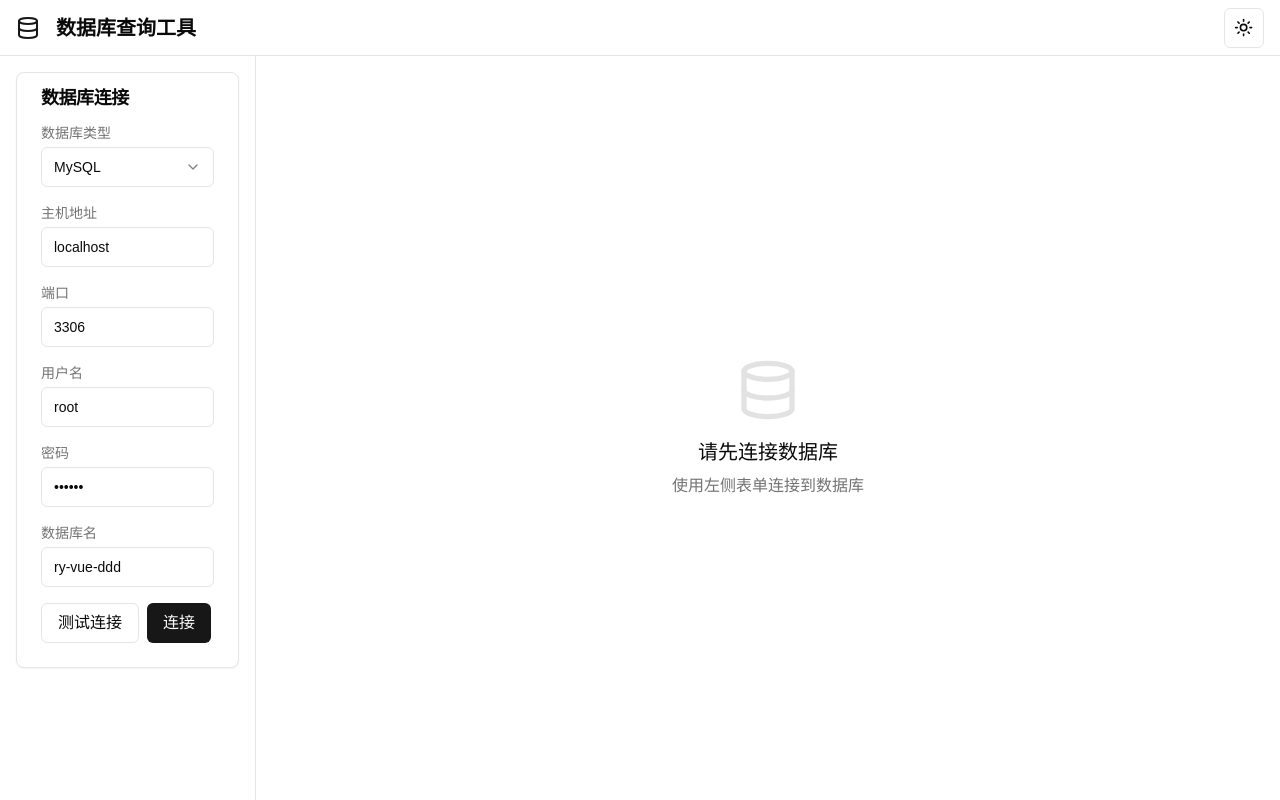
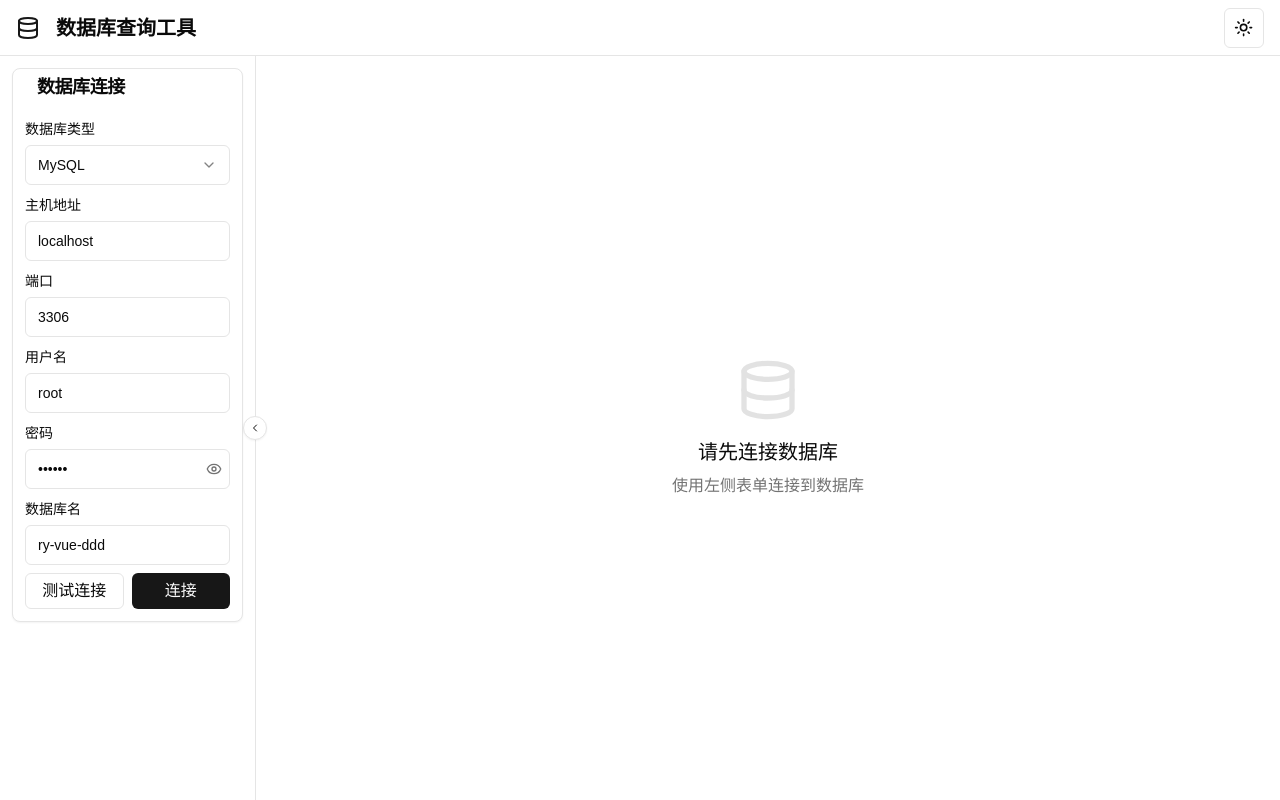
Before and after one commit to mynxg/db-explorer-web, a Next.js app: page / in a window 1280 px wide. Built offline with nearby package versions, Linux system fonts and the light colour scheme.

Commit message:
feat：对本地保存数据库连接信息加密

```diff
--- a/src/app/page.tsx
+++ b/src/app/page.tsx
@@ -3,7 +3,7 @@
 import { useState, useEffect } from "react";
 import { ToastContainer, toast } from 'react-toastify';
 import 'react-toastify/dist/ReactToastify.css';
-import { Database, ChevronDown } from "lucide-react";
+import { Database, ChevronDown, ChevronRight, ChevronLeft } from "lucide-react";
 import { databaseService, ConnectionInfo, TableInfo, TabData } from '@/app/api/api';
 import { Badge } from "@/components/ui/badge";
 import { Button } from "@/components/ui/button";
@@ -12,6 +12,7 @@ import { ModeToggle } from "@/components/mode-toggle";
 import { ConnectionPanel } from "@/components/database/ConnectionPanel";
 import { TableList } from "@/components/database/TableList";
 import { TabManager } from "@/components/database/TabManager";
+import { securityService } from '@/app/services/securityService';
 
 export default function DatabasePage() {
   const [connectionInfo, setConnectionInfo] = useState<ConnectionInfo>({
@@ -30,37 +31,30 @@ export default function DatabasePage() {
   const [tabs, setTabs] = useState<TabData[]>([]);
   const [tabIndex, setTabIndex] = useState(0);
   const [savedConnections, setSavedConnections] = useState<ConnectionInfo[]>([]);
+  const [securityLocked, setSecurityLocked] = useState(false);
+  const [sidebarCollapsed, setSidebarCollapsed] = useState(false);
 
   // 加载保存的连接信息
   useEffect(() => {
-    const savedConnectionInfo = localStorage.getItem('connectionInfo');
-    const savedConnected = localStorage.getItem('connected');
-    const savedConnectionsHistory = localStorage.getItem('connectionsHistory');
+    // 使用安全服务获取存储的连接信息
+    const savedConnectionInfo = securityService.getWithExpiry('connectionInfo');
+    const savedConnected = localStorage.getItem('connected') === 'true';
+    const savedConnectionsHistory = securityService.getWithExpiry('connectionsHistory');
 
     // 加载连接历史
     if (savedConnectionsHistory) {
-      try {
-        const connections = JSON.parse(savedConnectionsHistory);
-        setSavedConnections(connections);
-      } catch (error) {
-        console.error('Failed to parse connections history:', error);
-      }
+      setSavedConnections(savedConnectionsHistory);
     }
 
     // 加载当前连接
     if (savedConnectionInfo) {
-      try {
-        const parsedInfo = JSON.parse(savedConnectionInfo);
-        setConnectionInfo(parsedInfo);
+      setConnectionInfo(savedConnectionInfo);
 
-        // 如果之前已连接，自动重新连接
-        if (savedConnected === 'true') {
-          setTimeout(() => {
-            handleAutoConnect(parsedInfo);
-          }, 500);
-        }
-      } catch (error) {
-        console.error('Failed to parse saved connection info:', error);
+      // 如果之前已连接，自动重新连接
+      if (savedConnected) {
+        setTimeout(() => {
+          handleAutoConnect(savedConnectionInfo);
+        }, 500);
       }
     }
   }, []);
@@ -91,12 +85,14 @@ export default function DatabasePage() {
     if (!exists) {
       const newConnections = [conn, ...savedConnections.slice(0, 9)]; // 最多保存10个
       setSavedConnections(newConnections);
-      localStorage.setItem('connectionsHistory', JSON.stringify(newConnections));
+
+      // 使用安全服务加密存储连接历史
+      securityService.storeWithExpiry('connectionsHistory', newConnections, 30); // 30天过期
     }
   };
 
   // 连接到数据库
-  const connect = async () => {
+  const connect = async (rememberConnection = true) => {
     setConnecting(true);
     try {
       const tables = await databaseService.getTables(connectionInfo);
@@ -104,10 +100,18 @@ export default function DatabasePage() {
       setConnected(true);
       toast.success('已连接到数据库，获取到 ' + tables.length + ' 个表');
 
-      localStorage.setItem('connectionInfo', JSON.stringify(connectionInfo));
-      localStorage.setItem('connected', 'true');
+      // 根据"记住我"选项决定是否保存连接信息
+      if (rememberConnection) {
+        // 使用安全服务加密存储连接信息
+        securityService.storeWithExpiry('connectionInfo', connectionInfo, 7); // 7天过期
+        localStorage.setItem('connected', 'true');
 
-      saveConnectionToHistory(connectionInfo);
+        // 保存到连接历史
+        saveConnectionToHistory(connectionInfo);
+      } else {
+        // 仅保存会话期间
+        sessionStorage.setItem('tempConnectionInfo', JSON.stringify(connectionInfo));
+      }
     } catch (error: unknown) {
       const err = error as { response?: { data?: { message?: string } }, message: string };
       console.error('连接数据库失败', error);
@@ -127,6 +131,8 @@ export default function DatabasePage() {
     setActiveTab('');
 
     localStorage.removeItem('connected');
+    // 可选: 清除会话存储
+    sessionStorage.removeItem('tempConnectionInfo');
 
     toast.info('已断开数据库连接');
   };
@@ -533,6 +539,53 @@ export default function DatabasePage() {
     setActiveTab('');
   };
 
+  // 设置不活动计时器
+  useEffect(() => {
+    let inactivityTimer: NodeJS.Timeout;
+
+    // 只在已连接时激活锁定功能
+    if (connected) {
+      // 设置30分钟不活动后自动锁定
+      const INACTIVITY_TIMEOUT = 30 * 60 * 1000; // 30分钟
+
+      const resetTimer = () => {
+        clearTimeout(inactivityTimer);
+        inactivityTimer = setTimeout(() => {
+          setSecurityLocked(true);
+          toast.info('因长时间不活动，连接已被锁定，请重新输入密码');
+        }, INACTIVITY_TIMEOUT);
+      };
+
+      // 设置初始计时器
+      resetTimer();
+
+      // 添加用户活动监听器
+      const activityEvents = ['mousedown', 'keydown', 'touchstart', 'scroll'];
+      activityEvents.forEach(event => {
+        window.addEventListener(event, resetTimer);
+      });
+
+      // 清理函数
+      return () => {
+        clearTimeout(inactivityTimer);
+        activityEvents.forEach(event => {
+          window.removeEventListener(event, resetTimer);
+        });
+      };
+    }
+  }, [connected]);
+
+  // 创建一个解锁函数
+  const unlockConnection = (password: string) => {
+    // 验证密码是否与存储的密码匹配
+    if (password === connectionInfo.password) {
+      setSecurityLocked(false);
+      toast.success('连接已解锁');
+    } else {
+      toast.error('密码不正确');
+    }
+  };
+
   return (
     <div className="flex flex-col h-screen bg-background text-foreground">
       <ToastContainer position="top-right" autoClose={3000} />
@@ -580,11 +633,11 @@ export default function DatabasePage() {
       </header>
 
       {/* 主内容区 */}
-      <div className="flex flex-1 overflow-hidden">
-        {/* 左侧边栏 */}
-        <div className="w-64 border-r border-border flex flex-col overflow-hidden">
+      <div className="flex flex-1 overflow-hidden relative">
+        {/* 左侧边栏 - 调整为响应式宽度 */}
+        <div className={`${sidebarCollapsed ? 'w-0' : 'w-56 sm:w-64'} transition-all duration-300 border-r border-border flex flex-col overflow-hidden relative`}>
           {!connected ? (
-            <div className="p-4">
+            <div className="p-3 overflow-hidden">
               <ConnectionPanel
                 connectionInfo={connectionInfo}
                 onConnectionInfoChange={handleConnectionChange}
@@ -605,7 +658,7 @@ export default function DatabasePage() {
         </div>
 
         {/* 右侧内容区 */}
-        <div className="flex-1 flex flex-col overflow-hidden">
+        <div className="flex-1 flex flex-col overflow-hidden min-w-0">
           {connected ? (
             <TabManager
               tabs={tabs}
@@ -629,6 +682,16 @@ export default function DatabasePage() {
             </div>
           )}
         </div>
+
+        {/* 独立的折叠按钮 - 不包含在侧边栏内部 */}
+        <Button
+          variant="ghost"
+          size="icon"
+          onClick={() => setSidebarCollapsed(!sidebarCollapsed)}
+          className={`absolute ${sidebarCollapsed ? 'left-0' : 'left-[calc(255px-12px)]'} sm:${sidebarCollapsed ? 'left-0' : 'left-[calc(256px-12px)]'} top-1/2 -translate-y-1/2 z-20 bg-background border border-border rounded-full h-6 w-6 p-1 shadow-sm transition-all duration-300`}
+        >
+          {sidebarCollapsed ? <ChevronRight className="h-3 w-3" /> : <ChevronLeft className="h-3 w-3" />}
+        </Button>
       </div>
     </div>
   );
--- /dev/null
+++ b/src/app/services/securityService.ts
@@ -0,0 +1,99 @@
+import CryptoJS from 'crypto-js';
+
+// 安全存储服务
+export const securityService = {
+  // 加密密钥 (理想情况下应该是从环境变量或其他安全来源获取)
+  _encryptionKey: 'db-tool-secure-key-2024',
+
+  // 获取加密密钥
+  getEncryptionKey(): string {
+    // 可以选择从更复杂的来源获取密钥，例如与用户会话相关的信息
+    // 这里简单使用固定密钥 + 浏览器指纹的组合
+    const browserInfo = navigator.userAgent + navigator.language;
+    const browserHash = CryptoJS.SHA256(browserInfo).toString().substring(0, 16);
+    return this._encryptionKey + browserHash;
+  },
+
+  // 加密数据
+  encrypt(data: any): string {
+    const jsonStr = JSON.stringify({
+      data,
+      timestamp: new Date().getTime(),
+      expires: new Date().getTime() + (7 * 24 * 60 * 60 * 1000) // 默认7天过期
+    });
+    return CryptoJS.AES.encrypt(jsonStr, this.getEncryptionKey()).toString();
+  },
+
+  // 解密数据
+  decrypt(encryptedData: string): any {
+    try {
+      const decrypted = CryptoJS.AES.decrypt(encryptedData, this.getEncryptionKey());
+      const jsonStr = decrypted.toString(CryptoJS.enc.Utf8);
+      if (!jsonStr) return null;
+
+      const data = JSON.parse(jsonStr);
+
+      // 检查是否过期
+      if (data.expires && data.expires < new Date().getTime()) {
+        return null; // 数据已过期
+      }
+
+      return data.data;
+    } catch (error) {
+      console.error('解密失败:', error);
+      return null;
+    }
+  },
+
+  // 存储带过期时间的数据
+  storeWithExpiry(key: string, data: any, days = 7): void {
+    const jsonData = {
+      data,
+      timestamp: new Date().getTime(),
+      expires: new Date().getTime() + (days * 24 * 60 * 60 * 1000)
+    };
+
+    const encrypted = CryptoJS.AES.encrypt(
+      JSON.stringify(jsonData),
+      this.getEncryptionKey()
+    ).toString();
+
+    localStorage.setItem(key, encrypted);
+  },
+
+  // 获取数据并检查过期
+  getWithExpiry(key: string): any {
+    const encrypted = localStorage.getItem(key);
+    if (!encrypted) return null;
+
+    try {
+      const decrypted = CryptoJS.AES.decrypt(encrypted, this.getEncryptionKey());
+      const jsonStr = decrypted.toString(CryptoJS.enc.Utf8);
+      if (!jsonStr) return null;
+
+      const data = JSON.parse(jsonStr);
+
+      // 检查是否过期
+      if (data.expires && data.expires < new Date().getTime()) {
+        localStorage.removeItem(key); // 移除过期数据
+        return null;
+      }
+
+      return data.data;
+    } catch (error) {
+      console.error(`获取${key}失败:`, error);
+      return null;
+    }
+  },
+
+  // 清除所有安全存储的数据
+  clearAllSecureData(): void {
+    const keysToRemove = [
+      'connectionInfo',
+      'connected',
+      'connectionsHistory'
+    ];
+
+    keysToRemove.forEach(key => localStorage.removeItem(key));
+  }
+};
--- a/src/components/database/ConnectionPanel.tsx
+++ b/src/components/database/ConnectionPanel.tsx
@@ -5,11 +5,14 @@ import { Button } from "@/components/ui/button";
 import { Select, SelectContent, SelectItem, SelectTrigger, SelectValue } from "@/components/ui/select";
 import { Card, CardContent, CardHeader, CardTitle } from "@/components/ui/card";
 import { databaseService, ConnectionInfo } from '@/app/api/api';
+import { Label } from "@/components/ui/label";
+import { Checkbox } from "@/components/ui/checkbox";
+import { Loader2, EyeOff, Eye } from "lucide-react";
 
 interface ConnectionPanelProps {
   connectionInfo: ConnectionInfo;
   onConnectionInfoChange: (field: string, value: any) => void;
-  onConnect: () => Promise<void>;
+  onConnect: (rememberConnection: boolean) => void;
   onDisconnect: () => void;
   connecting: boolean;
   connected: boolean;
@@ -28,6 +31,8 @@ export function ConnectionPanel({
   onSwitchConnection
 }: ConnectionPanelProps) {
   const [testingConnection, setTestingConnection] = useState(false);
+  const [rememberConnection, setRememberConnection] = useState(true);
+  const [showPassword, setShowPassword] = useState(false);
 
   const testConnection = async () => {
     setTestingConnection(true);
@@ -47,20 +52,25 @@ export function ConnectionPanel({
     }
   };
 
+  const handleConnect = () => {
+    onConnect(rememberConnection);
+  };
+
   return (
-    <Card>
-      <CardHeader className="py-4">
+    <Card className="max-w-full">
+      <CardHeader className="py-1">
         <CardTitle className="text-lg">数据库连接</CardTitle>
       </CardHeader>
-      <CardContent>
-        <div className="space-y-4">
-          <div>
-            <label className="block text-sm mb-1 text-muted-foreground">数据库类型</label>
+      <CardContent className="p-3">
+        <div className="space-y-2 max-w-full">
+          <div className="space-y-1">
+            <Label htmlFor="dbType">数据库类型</Label>
             <Select
               value={connectionInfo.dbType}
               onValueChange={(value) => onConnectionInfoChange('dbType', value)}
+              disabled={connecting}
             >
-              <SelectTrigger>
+              <SelectTrigger id="dbType">
                 <SelectValue placeholder="选择数据库类型" />
               </SelectTrigger>
               <SelectContent>
@@ -72,75 +82,119 @@ export function ConnectionPanel({
             </Select>
           </div>
 
-          <div>
-            <label className="block text-sm mb-1 text-muted-foreground">主机地址</label>
+          <div className="space-y-1">
+            <Label htmlFor="hostname">主机地址</Label>
             <Input
+              id="hostname"
               value={connectionInfo.ip}
               onChange={(e) => onConnectionInfoChange('ip', e.target.value)}
               placeholder="例如: localhost"
+              disabled={connecting}
             />
           </div>
 
-          <div>
-            <label className="block text-sm mb-1 text-muted-foreground">端口</label>
+          <div className="space-y-1">
+            <Label htmlFor="port">端口</Label>
             <Input
+              id="port"
               type="number"
               value={connectionInfo.port.toString()}
               onChange={(e) => onConnectionInfoChange('port', e.target.value)}
               placeholder="例如: 3306"
+              disabled={connecting}
             />
           </div>
 
-          <div>
-            <label className="block text-sm mb-1 text-muted-foreground">用户名</label>
+          <div className="space-y-1">
+            <Label htmlFor="username">用户名</Label>
             <Input
+              id="username"
               value={connectionInfo.username}
               onChange={(e) => onConnectionInfoChange('username', e.target.value)}
               placeholder="例如: root"
+              disabled={connecting}
             />
           </div>
 
-          <div>
-            <label className="block text-sm mb-1 text-muted-foreground">密码</label>
+          <div className="space-y-1">
+            <Label htmlFor="password">密码</Label>
+            <div className="relative">
+              <Input
+                id="password"
+                type={showPassword ? "text" : "password"}
+                value={connectionInfo.password}
+                onChange={(e) => onConnectionInfoChange('password', e.target.value)}
+                disabled={connecting}
+              />
+              <button
+                type="button"
+                onClick={() => setShowPassword(!showPassword)}
+                className="absolute right-2 top-1/2 -translate-y-1/2 text-muted-foreground hover:text-foreground"
+              >
+                {showPassword ? <EyeOff className="h-4 w-4" /> : <Eye className="h-4 w-4" />}
+              </button>
+            </div>
+          </div>
+
+          <div className="space-y-1">
+            <Label htmlFor="dbname">数据库名</Label>
             <Input
-              type="password"
-              value={connectionInfo.password}
-              onChange={(e) => onConnectionInfoChange('password', e.target.value)}
-              placeholder="输入密码"
+              id="dbname"
+              value={connectionInfo.dbName}
+              onChange={(e) => onConnectionInfoChange('dbName', e.target.value)}
+              placeholder="例如: mysql"
+              disabled={connecting}
             />
           </div>
 
-          <div>
-            <label className="block text-sm mb-1 text-muted-foreground">数据库名</label>
-            <Input
-              value={connectionInfo.dbName}
-              onChange={(e) => onConnectionInfoChange('dbName', e.target.value)}
-              placeholder="例如: mysql"
+          {/* <div className="flex items-center space-x-2 pb-1">
+            <Checkbox
+              id="rememberConnection"
+              checked={rememberConnection}
+              onCheckedChange={(checked) => setRememberConnection(!!checked)}
+              disabled={connecting}
             />
-          </div>
+            <Label
+              htmlFor="rememberConnection"
+              className="text-lm cursor-pointer truncate"
+            >
+              记住我的连接信息 (7天)
+            </Label>
+          </div> */}
 
-          <div className="flex space-x-2 mt-4">
+          <div className="grid grid-cols-1 sm:grid-cols-2 gap-2">
             <Button
               onClick={testConnection}
               variant="outline"
-              disabled={testingConnection}
+              disabled={testingConnection || connecting}
+              size="sm"
+              className="w-full"
             >
               {testingConnection ? '测试中...' : '测试连接'}
             </Button>
 
             {!connected ? (
               <Button
-                onClick={onConnect}
+                onClick={handleConnect}
                 disabled={connecting}
+                size="sm"
+                className="w-full"
               >
-                {connecting ? '连接中...' : '连接'}
+                {connecting ? (
+                  <>
+                    <Loader2 className="mr-2 h-4 w-4 animate-spin" />
+                    <span className="truncate">连接中...</span>
+                  </>
+                ) : <span className="truncate">连接</span>}
               </Button>
             ) : (
               <Button
                 onClick={onDisconnect}
-                variant="destructive"
+                variant="outline"
+                size="sm"
+                className="w-full"
               >
-                断开连接
+                <span className="truncate">断开连接</span>
               </Button>
             )}
           </div>
--- /dev/null
+++ b/src/components/ui/checkbox.tsx
@@ -0,0 +1,30 @@
+"use client"
+
+import * as React from "react"
+import * as CheckboxPrimitive from "@radix-ui/react-checkbox"
+import { Check } from "lucide-react"
+
+import { cn } from "@/lib/utils"
+
+const Checkbox = React.forwardRef<
+  React.ElementRef<typeof CheckboxPrimitive.Root>,
+  React.ComponentPropsWithoutRef<typeof CheckboxPrimitive.Root>
+>(({ className, ...props }, ref) => (
+  <CheckboxPrimitive.Root
+    ref={ref}
+    className={cn(
+      "peer h-4 w-4 shrink-0 rounded-sm border border-primary ring-offset-background focus-visible:outline-none focus-visible:ring-2 focus-visible:ring-ring focus-visible:ring-offset-2 disabled:cursor-not-allowed disabled:opacity-50 data-[state=checked]:bg-primary data-[state=checked]:text-primary-foreground",
+      className
+    )}
+    {...props}
+  >
+    <CheckboxPrimitive.Indicator
+      className={cn("flex items-center justify-center text-current")}
+    >
+      <Check className="h-4 w-4" />
+    </CheckboxPrimitive.Indicator>
+  </CheckboxPrimitive.Root>
+))
+Checkbox.displayName = CheckboxPrimitive.Root.displayName
+
+export { Checkbox }
--- /dev/null
+++ b/src/components/ui/label.tsx
@@ -0,0 +1,26 @@
+"use client"
+
+import * as React from "react"
+import * as LabelPrimitive from "@radix-ui/react-label"
+import { cva, type VariantProps } from "class-variance-authority"
+
+import { cn } from "@/lib/utils"
+
+const labelVariants = cva(
+  "text-sm font-medium leading-none peer-disabled:cursor-not-allowed peer-disabled:opacity-70"
+)
+
+const Label = React.forwardRef<
+  React.ElementRef<typeof LabelPrimitive.Root>,
+  React.ComponentPropsWithoutRef<typeof LabelPrimitive.Root> &
+    VariantProps<typeof labelVariants>
+>(({ className, ...props }, ref) => (
+  <LabelPrimitive.Root
+    ref={ref}
+    className={cn(labelVariants(), className)}
+    {...props}
+  />
+))
+Label.displayName = LabelPrimitive.Root.displayName
+
+export { Label }
--- a/src/lib/utils.ts
+++ b/src/lib/utils.ts
@@ -1,9 +1,9 @@
-import { clsx, type ClassValue } from "clsx"
+import { type ClassValue, clsx } from "clsx"
 import { twMerge } from "tailwind-merge"
 
 /**
  * Conditionally concatenates class names
  */
-export function cn(...classes: (string | undefined | boolean)[]) {
-  return classes.filter(Boolean).join(' ');
+export function cn(...inputs: ClassValue[]) {
+  return twMerge(clsx(inputs))
 }
```
Also changed, not shown: package.json (+15 -11 lines), 1 other file (tests, documents, lock files or other folders).
